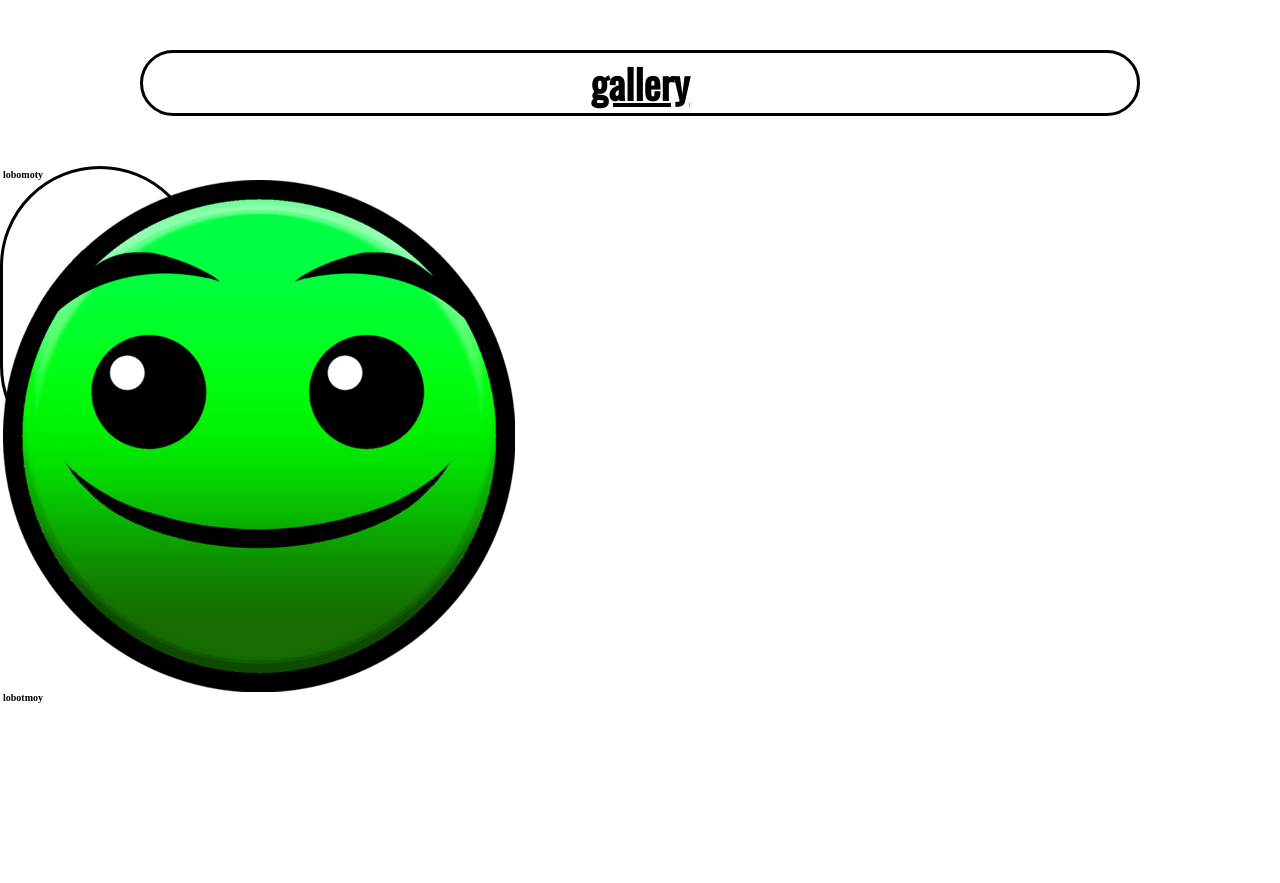
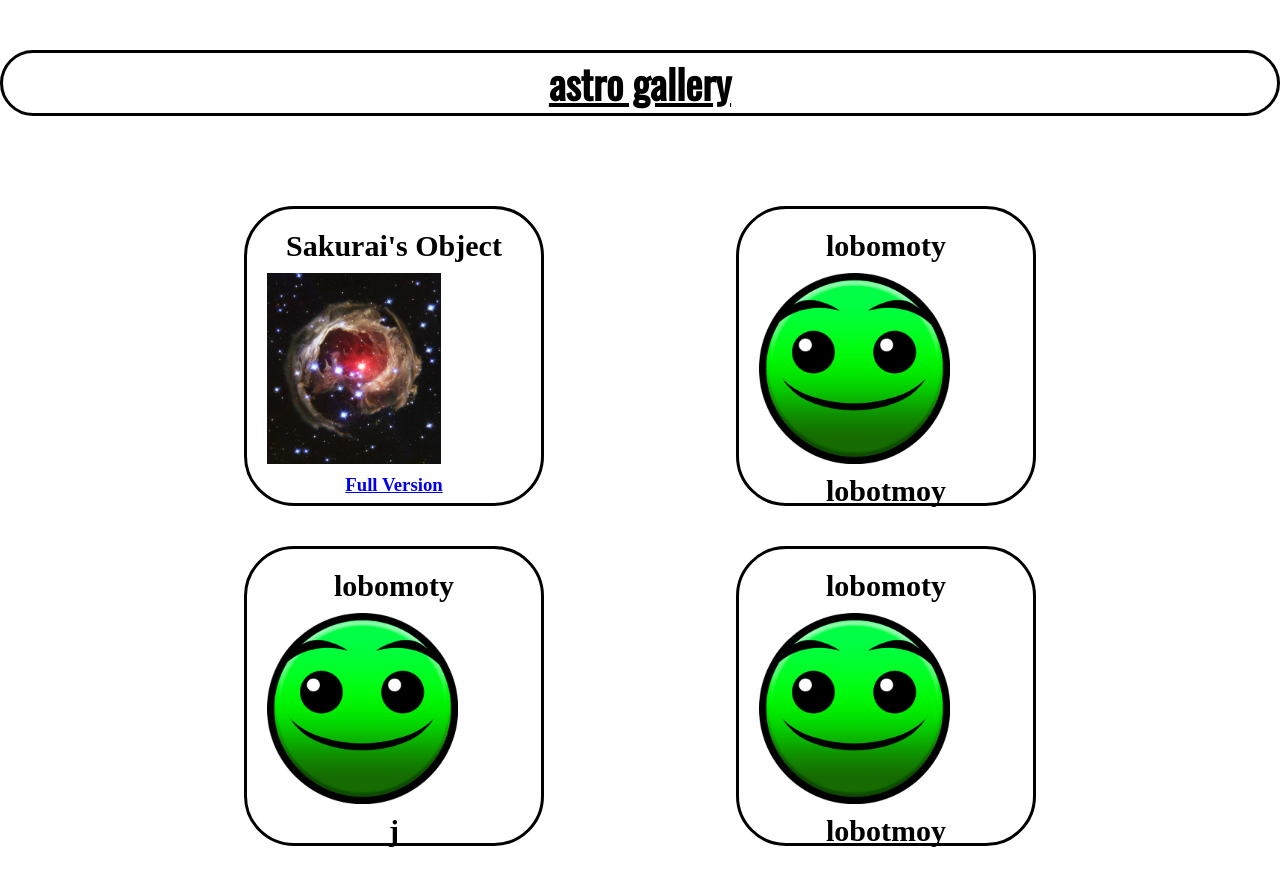
Before and after one commit to staten-island-tech/flexbox-gallery-project-AlexanderDong09, a plain HTML site: page index.html in a window 1280 px wide. Shown: the top 883 px of the page. Before the commit the page ends 800 px from the top, so only its background shows below. Drawn offline with nearby package versions, Linux system fonts and the light colour scheme.

Commit message:
how do i center images in a flex
how

```diff
--- a/index.html
+++ b/index.html
@@ -12,14 +12,63 @@
     <title>Flexbox</title>
   </head>
   <body>
-    <h1 id="gallery-title">gallery</h1>
-    <div class="parent">
-      <div class="gallery">
-        <div class="card">
-          <h2 class="card-header">lobomoty</h2>
-          <img class="card-image" src="normal.png" alt="normal gd fae" />
-          <h3 class="card-desc">lobotmoy</h3>
-        </div>
+    <h1 id="gallery-title">astro gallery</h1>
+
+    <div class="gallery">
+      <div class="card">
+        <h2 class="card-header">Sakurai's Object</h2>
+        <img src="sakuraisobj.jpg" alt="normal gd fae" class="card-image" />
+        <h3 class="card-desc">
+          <a href="sakuraisobj.jpg" target="_blank">Full Version</a>
+        </h3>
+      </div>
+
+      <div class="card">
+        <h2 class="card-header">lobomoty</h2>
+        <img src="normal.png" alt="normal gd fae" class="card-image" />
+        <h3 class="card-desc">lobotmoy</h3>
+      </div>
+
+      <div class="card">
+        <h2 class="card-header">lobomoty</h2>
+        <img src="normal.png" alt="normal gd fae" class="card-image" />
+        <h3 class="card-desc">j</h3>
+      </div>
+
+      <div class="card">
+        <h2 class="card-header">lobomoty</h2>
+        <img src="normal.png" alt="normal gd fae" class="card-image" />
+        <h3 class="card-desc">lobotmoy</h3>
+      </div>
+
+      <div class="card">
+        <h2 class="card-header">lobomoty</h2>
+        <img src="normal.png" alt="normal gd fae" class="card-image" />
+        <h3 class="card-desc">lobotmoy</h3>
+      </div>
+
+      <div class="card">
+        <h2 class="card-header">lobomoty</h2>
+        <img src="normal.png" alt="normal gd fae" class="card-image" />
+        <h3 class="card-desc">lobotmoy</h3>
+      </div>
+
+      <div class="card">
+        <h2 class="card-header">lobomoty</h2>
+        <img src="normal.png" alt="normal gd fae" class="card-image" />
+        <h3 class="card-desc">lobotmoy</h3>
+      </div>
+
+      <div class="card">
+        <h2 class="card-header">lobomoty</h2>
+        <img src="normal.png" alt="normal gd fae" class="card-image" />
+        <h3 class="card-desc">lobotmoy</h3>
+      </div>
+
+      <div class="card">
+        <h2 class="card-header">lobomoty</h2>
+        <img src="normal.png" alt="normal gd fae" class="card-image" />
+        <h3 class="card-desc">lobotmoy</h3>
       </div>
     </div>
   </body>
--- a/style.css
+++ b/style.css
@@ -1,7 +1,7 @@
 body,
 html,
 * {
-    font-size: 10px;
+    font-size: 62.5%;
     box-sizing: border-box;
     margin: 0;
     padding: 0;
@@ -17,44 +17,62 @@ html,
 
   #gallery-title{
     text-align: center;
-    font-size: 40px;
+    font-size: 4rem;
     font-family: "Oswald", sans-serif;
     text-decoration: underline;
-    margin: 50px;
+    margin: 5rem;
     margin-right: auto;
     margin-left: auto;
     border: solid;
     border-radius: 50px;
-    width: 1000px;
-}
-
-.parent{
 
 }
 
+/* .parent{
+    display: flex;
+    border: solid;
+    justify-content: space-around;
+    height: 100rem;
+
+} */
+
 .gallery{
     display: flex;
-    width: 75%;
-
+    width: 80%;
+    height: 100rem;
+    margin: 5rem;
+    justify-content: space-around;
+    padding: 2rem;
+    margin-left: auto;
+    margin-right: auto;
+    flex-wrap: wrap;
 
 }
 
+
 .card{
-    width: 20rem;
+    width: 30rem;
     height: 30rem;
     border: solid;
-    border-radius: 50rem;
+    border-radius: 50px;
+    margin: 2rem;
+    padding: 2rem;
+
 }
 
 .card-header{
+text-align: center;
+font-size: 3rem;
+padding-bottom: 1rem;
+}
 
+.card-image{
+    height: 75%;
 }
 
 .card-desc{
+    padding-top: 1rem;
+    text-align: center;
+    font-size: 3rem;
 
-}
-
-.card-image{
-    width: auto;
-    height: auto;
-}
+    }
```
Also changed, not shown: sakuraisobj.jpg (added).
